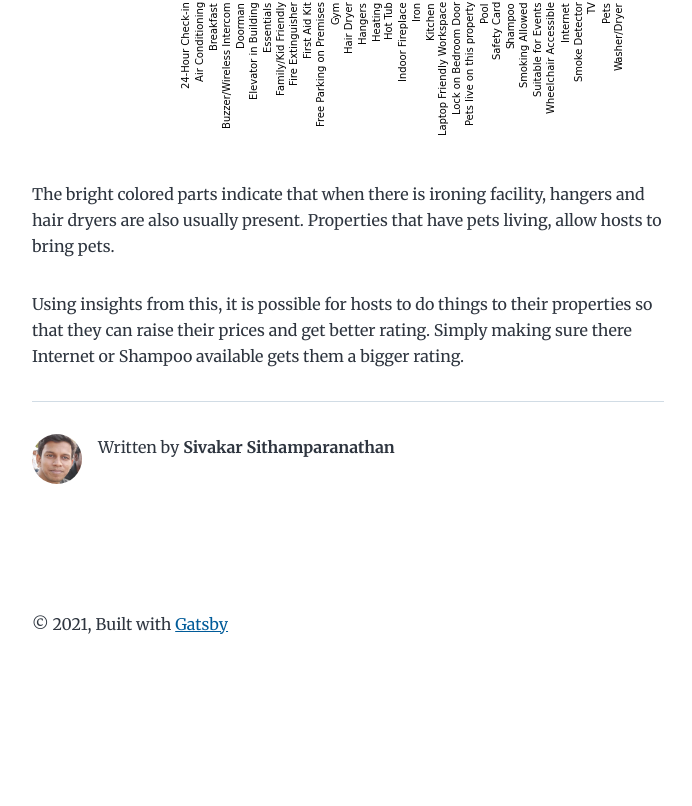
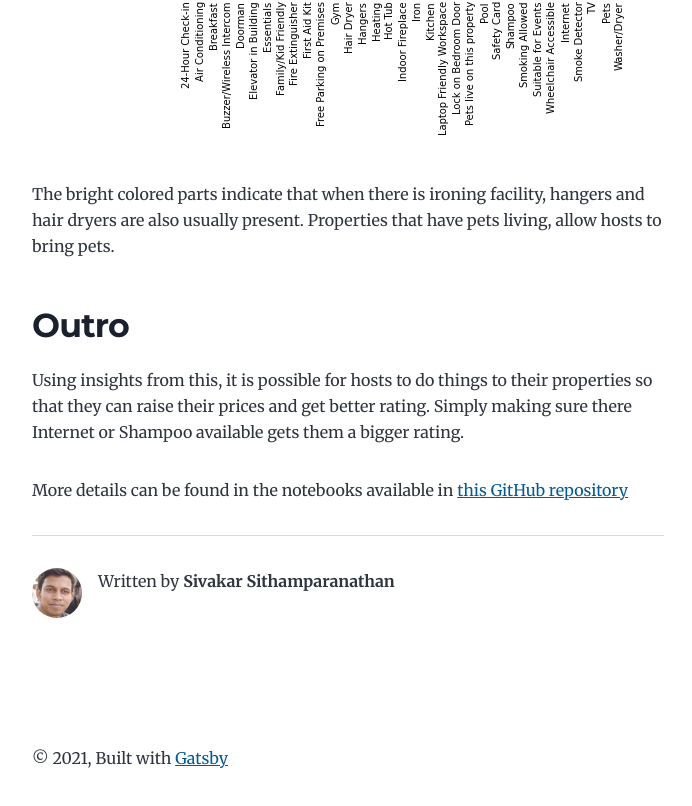
Before and after one commit to sivakar12/seattle-airbnb-nanodegree-project, a Gatsby site in the folder data-science-blog/: page /seattle-airbnb/ in a window 1280 px wide. Shown: the part 7879-8685 px from the top of the page, without its empty margins (292-984 px from the left). Before the commit the page ends 8579 px from the top, so only its background shows below. Built offline with nearby package versions, Linux system fonts and the light colour scheme; Gatsby itself is replaced by a stand-in of ours.

Commit message:
Add outro section to blog post

```diff
--- a/data-science-blog/content/blog/seattle-airbnb/index.md
+++ b/data-science-blog/content/blog/seattle-airbnb/index.md
@@ -61,4 +61,8 @@ To see which amenities occur together, I got the Person's Cofficient for each pa
 
 The bright colored parts indicate that when there is ironing facility, hangers and hair dryers are also usually present. Properties that have pets living, allow hosts to bring pets.
 
+## Outro
+
 Using insights from this, it is possible for hosts to do things to their properties so that they can raise their prices and get better rating. Simply making sure there Internet or Shampoo available gets them a bigger rating.
+
+More details can be found in the notebooks available in [this GitHub repository](https://github.com/sivakar12/seattle-airbnb-nanodegree-project)
```
